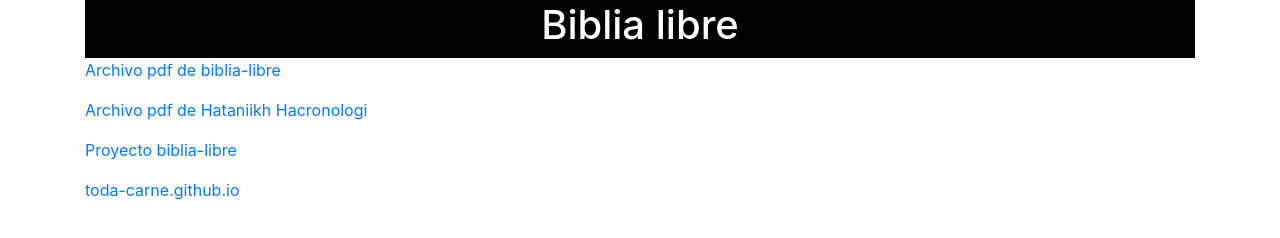
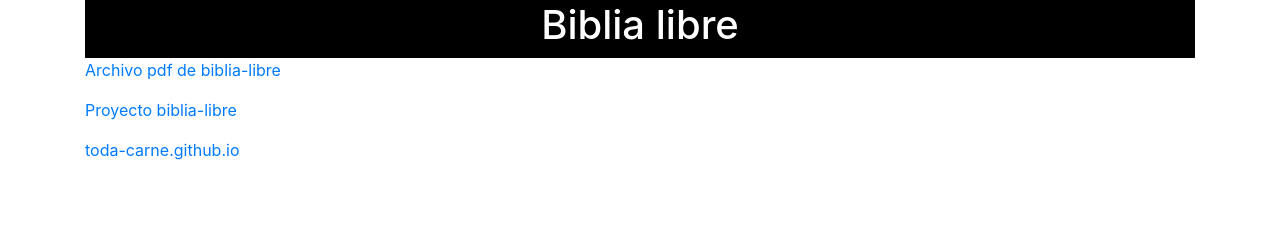
Before and after one commit to biblia-libre/biblia-libre.github.io, a plain HTML site: page index.html in a window 1280 px wide. Drawn offline with Linux system fonts and the light colour scheme.

Commit message:
full strong

```diff
--- a/index.html
+++ b/index.html
@@ -42,10 +42,6 @@
 Archivo pdf de biblia-libre</a>
 
 <p>
-<a href="crono_blibre.pdf" target="blank">
-Archivo pdf de Hataniikh Hacronologi</a>
-
-<p>
 <a class="link external" href="https://github.com/biblia-libre/biblia-libre.github.io" target="blank">
 Proyecto biblia-libre</a>
 
```
Also changed, not shown: 2 other files.
